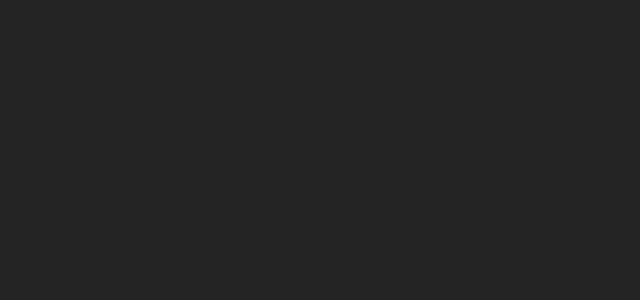
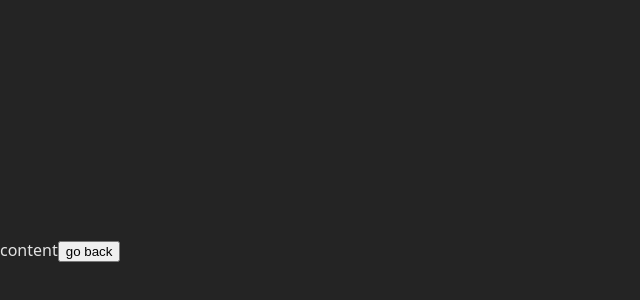
Before and after one commit to kmjnnhyk/roommate, a React (Vite) app: page /content in a window 1280 px wide. Before the commit this address had no page. Shown: the part 150-450 px from the top of the page, without its empty margins (0-640 px from the left). Built offline with nearby package versions, Linux system fonts and the light colour scheme.

Commit message:
refactor: remove unused routes and components, implement custom navigation hooks

```diff
--- a/package.json
+++ b/package.json
@@ -16,7 +16,6 @@
     "express": "^5.0.1",
     "react": "^19.0.0",
     "react-dom": "^19.0.0",
-    "react-router-dom": "^7.3.0",
     "sirv": "^3.0.1"
   },
   "devDependencies": {
--- a/server.js
+++ b/server.js
@@ -43,6 +43,7 @@ app.use("*all", async (req, res) => {
     let template;
     /** @type {import('./src/entry-server.ts').render} */
     let render;
+    console.log("express server changed", url);
     if (!isProduction) {
       // Always read fresh template in development
       template = await fs.readFile("./index.html", "utf-8");
--- a/src/App.tsx
+++ /dev/null
@@ -1,14 +0,0 @@
-import { lazy } from "react";
-import { Route, Routes } from "react-router-dom";
-
-const LazyDashboard = lazy(() => import("./routes/Dashboard"));
-const LazyHome = lazy(() => import("./routes/Home"));
-
-export default function App() {
-  return (
-    <Routes>
-      <Route index element={<LazyHome />} />
-      <Route path="/dashboard" element={<LazyDashboard />} />
-    </Routes>
-  );
-}
--- a/src/entry-client.tsx
+++ b/src/entry-client.tsx
@@ -1,14 +1,14 @@
 import "./index.css";
 import { StrictMode } from "react";
 import { hydrateRoot } from "react-dom/client";
-import { BrowserRouter } from "react-router-dom";
-import App from "./App";
+import Content from "./routes/Content";
+import Home from "./routes/Home";
+
+console.log("document.location", document.location);
 
 hydrateRoot(
   document.getElementById("root") as HTMLElement,
   <StrictMode>
-    <BrowserRouter>
-      <App />
-    </BrowserRouter>
+    {document.location.pathname === "/home" ? <Home /> : <Content />}
   </StrictMode>,
 );
--- /dev/null
+++ b/src/hooks/useNavigate.hook.ts
@@ -0,0 +1,13 @@
+const useNavigate = () => {
+  const navigate = (path: string) => {
+    window.location.replace(`http://localhost:5173/${path}`);
+  };
+
+  const goBack = () => {
+    window.history.back();
+  };
+
+  return { navigate, goBack };
+};
+
+export default useNavigate;
--- /dev/null
+++ b/src/routes/Content.tsx
@@ -0,0 +1,19 @@
+import useNavigate from "../hooks/useNavigate.hook";
+
+export default function Content() {
+  const { navigate } = useNavigate();
+
+  return (
+    <div>
+      content
+      <button
+        type="button"
+        onClick={() => {
+          navigate("home");
+        }}
+      >
+        go back
+      </button>
+    </div>
+  );
+}
--- a/src/routes/Dashboard.tsx
+++ /dev/null
@@ -1,3 +0,0 @@
-export default function Dashboard() {
-  return <div>dashboard</div>;
-}
--- a/src/routes/Home.tsx
+++ b/src/routes/Home.tsx
@@ -1,3 +1,28 @@
+import useNavigate from "../hooks/useNavigate.hook";
+
 export default function Home() {
-  return <div>Home</div>;
+  const { navigate } = useNavigate();
+
+  return (
+    <div>
+      <span>
+        <button
+          type="button"
+          onClick={() => {
+            navigate("home");
+          }}
+        >
+          home
+        </button>
+        <button
+          type="button"
+          onClick={() => {
+            navigate("content");
+          }}
+        >
+          content
+        </button>
+      </span>
+    </div>
+  );
 }
```
Also changed, not shown: src/entry-server.tsx (+20 -4 lines), src/routes/index.tsx (deleted, +0 -9 lines), 1 other file (tests, documents, lock files or other folders).
